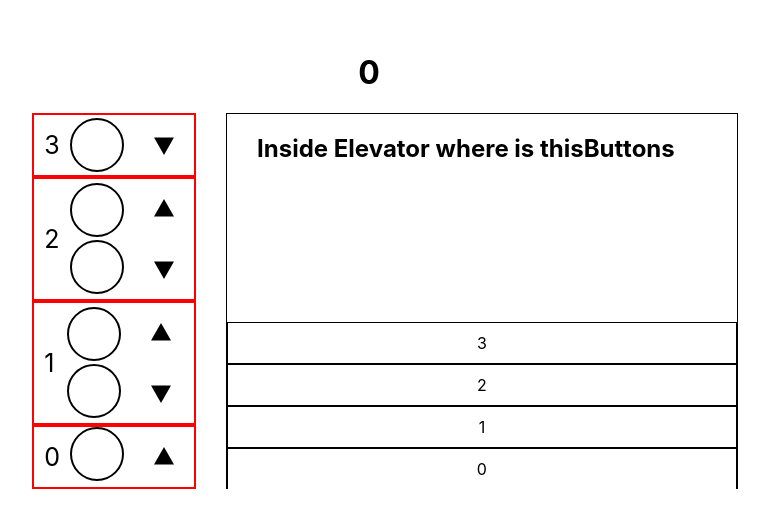
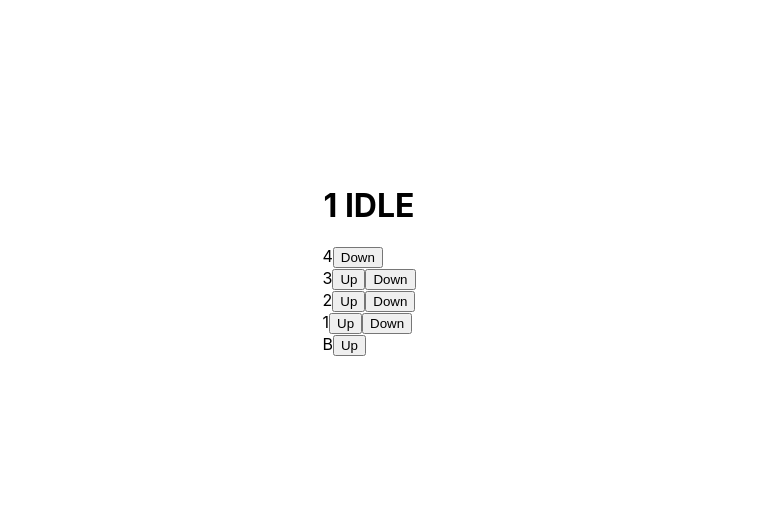
Before and after one commit to MattOrtner/elevator, a React (Create React App) app: page / in a window 1280 px wide. Shown: the part 140-668 px from the top of the page, without its empty margins (271-1040 px from the left). Built offline with nearby package versions, Linux system fonts and the light colour scheme.

Commit message:
feat: add elevator functionality

```diff
--- a/src/App.js
+++ b/src/App.js
@@ -1,145 +1,60 @@
 import "./App.css";
-// import OutsideCallButton from "./components/OutsideCallButton";
 import { useState } from "react";
 import InsideCallButtonContainer from "./components/InsideCallButtonContainer";
 import OutsideCallButton from "./components/OutsideCallButton";
-import INITIAL_ElEVATOR_STATE from "./data/dummy-data";
+import { ELEVATOR_STATE } from "./constants";
 
 function App() {
-  const [elevator, setElevator] = useState(INITIAL_ElEVATOR_STATE);
-  const [isCalled, setIsCalled] = useState(false);
-  const [currentFloor, setCurrentFloor] = useState(0);
-  const [currentDirection, setCurrentDirection] = useState("idle");
-  const [insideQue, setInsideQue] = useState([]);
-  const [upQue, setUpQue] = useState([]);
-  const [downQue, setDownQue] = useState([]);
-  const OUTSIDE_LIGHTS_INITIAL_STATE = [];
-  for (let i = 0; i < elevator.length; i += 1) {
-    if (i === 0 || i === elevator.length - 1) {
-      OUTSIDE_LIGHTS_INITIAL_STATE.push(false);
-    } else {
-      OUTSIDE_LIGHTS_INITIAL_STATE.push([false, false]);
-    }
-  }
-  const [
-    outsideDirectionalIndicatorLights,
-    setOutsideDirecionalIndicatorLights,
-  ] = useState(OUTSIDE_LIGHTS_INITIAL_STATE);
-  const INSIDE_LIGHTS_INITIAL_STATE = Array(elevator.length).fill(false);
-  const [insideIndicatorLights, setInsideIndicatorLights] = useState(
-    INSIDE_LIGHTS_INITIAL_STATE
-  );
+  const floors = ["B", 1, 2, 3, 4];
+  const numberOfFloors = floors.length;
+  const travelTime = 1000;
 
-  const callFloor = (floorNum, direction) => {
-    // if the elevator is already called then just update the state of the elevator
-    if (isCalled) {
-      addFloorCall(floorNum, direction);
-      console.log(`elevator already called, updating elevator call state`);
-    } else {
-      // if the elevator is not called
-      setCurrentDirection(direction);
-      setIsCalled(true);
-      addFloorCall(floorNum, direction);
-      startElevator();
-      console.log("elevator first call");
-    }
-  };
+  const [currentDirection, setCurrentDirection] = useState(ELEVATOR_STATE.IDLE);
+  const [currentFloorIndex, setCurrentFloorIndex] = useState(1);
+  const [upQueue, setUpQueue] = useState([]);
+  const [downQueue, setDownQueue] = useState([]);
 
-  const addFloorCall = (floorNum, direction) => {
-    switch (direction) {
-      case "up":
-        if (upQue.includes(floorNum)) return;
-        setUpQue((prevState) => [...prevState, floorNum]);
-        break;
-      case "down":
-        if (downQue.includes(floorNum)) return;
-        setDownQue((prevState) => [...prevState, floorNum]);
-        break;
-      case "inside":
-        if (insideQue.includes(floorNum)) return;
-        setInsideQue((prevState) => [...prevState, floorNum]);
-        break;
-      default:
-        console.log("Add floor breakcase, what's wrong with the switch?!");
-        break;
-    }
-  };
+  const callElevator = (callDirection, index) => {
+    const moveDirection =
+      currentFloorIndex > index ? ELEVATOR_STATE.DOWN : ELEVATOR_STATE.UP;
+    const delta = {
+      [ELEVATOR_STATE.DOWN]: -1,
+      [ELEVATOR_STATE.UP]: 1,
+    }[moveDirection];
 
-  const moveOneFloorUp = () => {};
-  const moveOneFloorDown = () => {};
-  const removeCallFromQue = (que, currentFloor, setFunction) => {
-    const indexCurrentFloor = que.indexOf(currentFloor);
-    const newQue = [...que];
-    newQue.splice(indexCurrentFloor, 1);
-    setFunction(newQue);
-  };
+    setCurrentDirection(moveDirection);
+    const moveElevator = (nextFloorIndex) => {
+      setTimeout(() => {
+        setCurrentFloorIndex(nextFloorIndex);
+        if (nextFloorIndex === index) {
+          setCurrentDirection(ELEVATOR_STATE.IDLE);
+        } else {
+          moveElevator(nextFloorIndex + delta);
+        }
+      }, travelTime);
+    };
 
-  /**
-  while insideQue.length || outsideUp.length || outsideDown.length
-    is the elevator called on this floor in our direction?
-      open doors
-      close doors
-      is the elevator called on this floor from the inside?
-    is the elevator called on this floor from the inside?
-    go to the next floor in this direction
-  */
-
-  const startElevator = () => {
-    while (upQue.length || downQue.length || insideQue.length) {
-      switch (currentDirection) {
-        case "up":
-          if (upQue.includes(currentFloor)) {
-            removeCallFromQue(upQue, currentFloor, setUpQue);
-            // open doors()
-            // close doors()
-            // await an internal call before contiueing ?
-            if (insideQue.includes(currentFloor)) {
-              removeCallFromQue(insideQue, currentFloor, setInsideQue);
-            }
-            setCurrentFloor((currentFloor) => currentFloor + 1);
-          } else if (insideQue.includes(currentFloor)) {
-            // open doors()
-            removeCallFromQue(insideQue, currentFloor, setInsideQue);
-            // close doors()
-          }
-          if (upQue.length === 0) setCurrentDirection("down");
-          break;
-        case "down":
-          if (downQue.includes(currentFloor)) {
-            removeCallFromQue(downQue, currentFloor, setUpQue);
-          }
-          setCurrentDirection("up");
-          break;
-        default:
-          break;
-      }
-    }
+    moveElevator(currentFloorIndex + delta);
   };
 
   return (
     <div className="App">
-      <h1>{currentFloor}</h1>
+      <h1>
+        {floors[currentFloorIndex]} {currentDirection}
+      </h1>
       <div className="bottom-container">
         <div className="floor-button-container">
-          {elevator.map((floor, i) => (
+          {floors.map((floor, index) => (
             <OutsideCallButton
-              indicatorLights={outsideDirectionalIndicatorLights}
-              toggleIndicatorLight={setOutsideDirecionalIndicatorLights}
-              callFloor={callFloor}
-              floorNumber={floor}
-              key={i}
-              elevatorLength={elevator.length - 1}
+              callElevator={callElevator}
+              floorName={floor}
+              index={index}
+              numberOfFloors={numberOfFloors}
+              key={`FLOOR-${floor}`}
             />
           ))}
         </div>
-        <div className="inside-call-container">
-          <InsideCallButtonContainer
-            callFloor={callFloor}
-            elevator={elevator}
-            indicatorLights={insideIndicatorLights}
-            toggleIndicatorLight={setInsideIndicatorLights}
-          />
-        </div>
+        <div className="inside-call-container"></div>
       </div>
     </div>
   );
--- a/src/components/OutsideCallButton.js
+++ b/src/components/OutsideCallButton.js
@@ -1,115 +1,29 @@
 import React from "react";
-import triangleDownIcon from "../assets/triangle-small-down.svg";
-import triangleUpIcon from "../assets/triangle-small-up.svg";
+import { ELEVATOR_STATE } from "../constants";
 
 const OutsideCallButton = ({
   index,
-  indicatorLights,
-  callFloor,
-  floorNumber,
-  elevatorLength,
-  toggleIndicatorLight,
+  floorName,
+  numberOfFloors,
+  callElevator,
 }) => {
-  const buttonHandler = (floorNumber, direction) => {
-    callFloor(floorNumber, direction);
-    const newLights = [...indicatorLights];
-    floorNumber === 0 || floorNumber === elevatorLength
-      ? newLights.splice(floorNumber, 1, true)
-      : newLights[floorNumber].splice(direction === "up" ? 0 : 1, 1, true);
-    toggleIndicatorLight(newLights);
+  const isBottomFloor = index === 0;
+  const isTopFloor = index === numberOfFloors - 1;
+
+  const up = () => {
+    callElevator(ELEVATOR_STATE.UP, index);
+  };
+  const down = () => {
+    callElevator(ELEVATOR_STATE.DOWN, index);
   };
 
   return (
-    <div className={`outside-call-button-container`}>
-      <div style={{ paddingLeft: 10 }}>{floorNumber}</div>
-      {floorNumber === 0 ? (
-        <div className="single-button-container">
-          <div style={{ paddingLeft: 10 }}>
-            <div
-              style={
-                indicatorLights[floorNumber]
-                  ? { ...styles.container, ...styles.selected }
-                  : styles.container
-              }
-            ></div>
-          </div>
-          <img
-            className="directional-button"
-            onClick={() => buttonHandler(floorNumber, "up")}
-            src={triangleUpIcon}
-            alt="button to call elevator in the up direction"
-          />
-        </div>
-      ) : floorNumber === elevatorLength ? (
-        <>
-          <div style={{ paddingLeft: 10 }}>
-            <div
-              style={
-                indicatorLights[floorNumber]
-                  ? { ...styles.container, ...styles.selected }
-                  : styles.container
-              }
-            ></div>
-          </div>
-          <img
-            className="directional-button"
-            onClick={() => buttonHandler(floorNumber, "down")}
-            src={triangleDownIcon}
-            alt="button to call elevator in the down direction"
-          />
-        </>
-      ) : (
-        <div className="up-and-down-outside-container">
-          <div className="up-and-down-indicator-container">
-            <div style={{ paddingLeft: 10, paddingBottom: 3 }}>
-              <div
-                style={
-                  indicatorLights[floorNumber][0]
-                    ? { ...styles.container, ...styles.selected }
-                    : styles.container
-                }
-              ></div>
-            </div>
-            <div style={{ paddingLeft: 10 }}>
-              <div
-                style={
-                  indicatorLights[floorNumber][1]
-                    ? { ...styles.container, ...styles.selected }
-                    : styles.container
-                }
-              ></div>
-            </div>
-          </div>
-          <div className="upDown-button-container">
-            <img
-              className="directional-button"
-              onClick={() => buttonHandler(floorNumber, "up")}
-              src={triangleUpIcon}
-              alt="button to call elevator in the up direction"
-            />
-            <img
-              className="directional-button"
-              onClick={() => buttonHandler(floorNumber, "down")}
-              src={triangleDownIcon}
-              alt="button to call elevator in the down direction"
-            />
-          </div>
-        </div>
-      )}
+    <div>
+      {floorName}
+      {!isTopFloor && <button onClick={up}>Up</button>}
+      {!isBottomFloor && <button onClick={down}>Down</button>}
     </div>
   );
 };
+
 export default OutsideCallButton;
-
-const styles = {
-  container: {
-    height: 50,
-    width: 50,
-    border: "2px solid black",
-    borderRadius: 50,
-  },
-  selected: {
-    backgroundColor: "black",
-    color: "white",
-  },
-};
--- /dev/null
+++ b/src/constants.js
@@ -0,0 +1,5 @@
+export const ELEVATOR_STATE = {
+  IDLE: "IDLE",
+  UP: "UP",
+  DOWN: "DOWN",
+};
```
